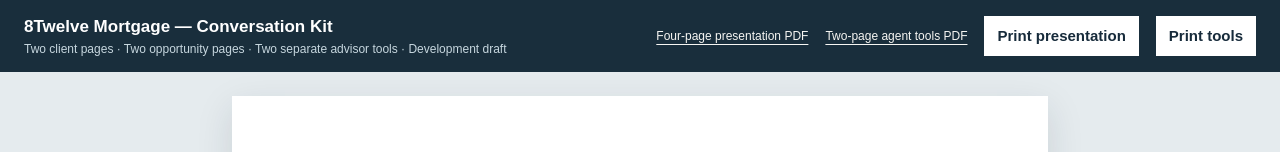
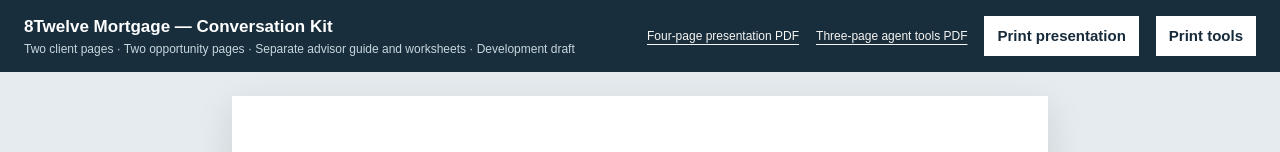
Before and after one commit to advisorpages/sandbox, a website: page index.html in a window 1280 px wide. Shown: the top 152 px of the page. Drawn offline with Linux system fonts and the light colour scheme.

Commit message:
ui: label three-page advisor tools and optional notes accurately

```diff
--- a/index.html
+++ b/index.html
@@ -147,8 +147,8 @@
 </head>
 <body>
 <div class="toolbar">
-  <div><strong>8Twelve Mortgage — Conversation Kit</strong><small>Two client pages · Two opportunity pages · Two separate advisor tools · Development draft</small></div>
-  <nav aria-label="Proof links"><a href="./proofs/mortgage-conversation-kit.pdf" target="_blank" rel="noopener">Four-page presentation PDF</a><a href="./proofs/mortgage-agent-tools.pdf" target="_blank" rel="noopener">Two-page agent tools PDF</a><button type="button" onclick="printPart('print-main')">Print presentation</button><button type="button" onclick="printPart('print-tools')">Print tools</button></nav>
+  <div><strong>8Twelve Mortgage — Conversation Kit</strong><small>Two client pages · Two opportunity pages · Separate advisor guide and worksheets · Development draft</small></div>
+  <nav aria-label="Proof links"><a href="./proofs/mortgage-conversation-kit.pdf" target="_blank" rel="noopener">Four-page presentation PDF</a><a href="./proofs/mortgage-agent-tools.pdf" target="_blank" rel="noopener">Three-page agent tools PDF</a><button type="button" onclick="printPart('print-main')">Print presentation</button><button type="button" onclick="printPart('print-tools')">Print tools</button></nav>
 </div>
 <main class="pages">
 <section class="sheet page1" data-page="1" data-part="presentation">
```
